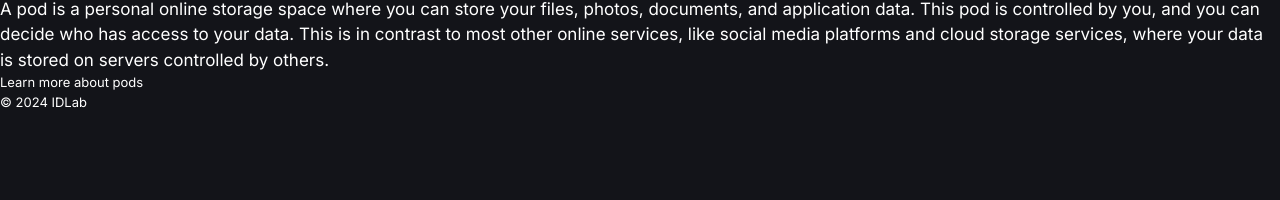
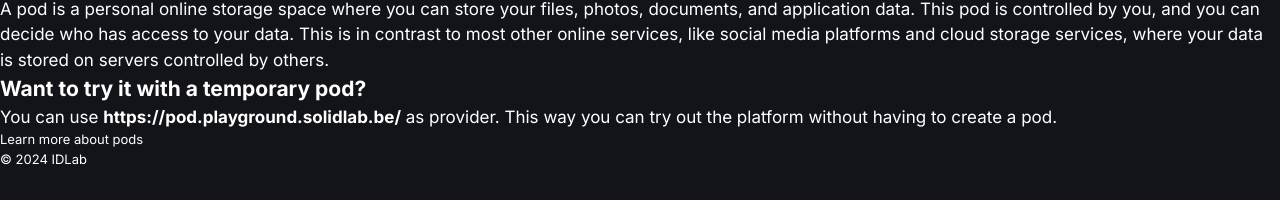
Before and after one commit to SolidLabResearch/solid-watch-party, a React (Vite) app in the folder solid-watchparty/: page /solid-watch-party/auth in a window 1280 px wide. Shown: the part 335-535 px from the top of the page. Built offline with nearby package versions, Linux system fonts and the light colour scheme; a web font is replaced by a local one.

Commit message:
:sparkles: add use of temporary pod explanation in login screen

```diff
--- a/solid-watchparty/src/pages/LoginPage.jsx
+++ b/solid-watchparty/src/pages/LoginPage.jsx
@@ -99,6 +99,12 @@ export default function LoginPage()
                                 </p>
                             </div>
                             <div>
+                                <h1 className="sw-fs-2 sw-fw-1">Want to try it with a temporary pod?</h1>
+                                <p className="sw-fs-3 my-2 rgb-2 text-justify">
+                                    You can use <span className="rgb-solid sw-fw-1">https://pod.playground.solidlab.be/</span> as provider. This way you can try out the platform without having to create a pod.
+                                </p>
+                            </div>
+                            <div>
                                 <p className="underline">
                                     <a href="https://solidproject.org/">Learn more about pods</a>
                                 </p>
```
